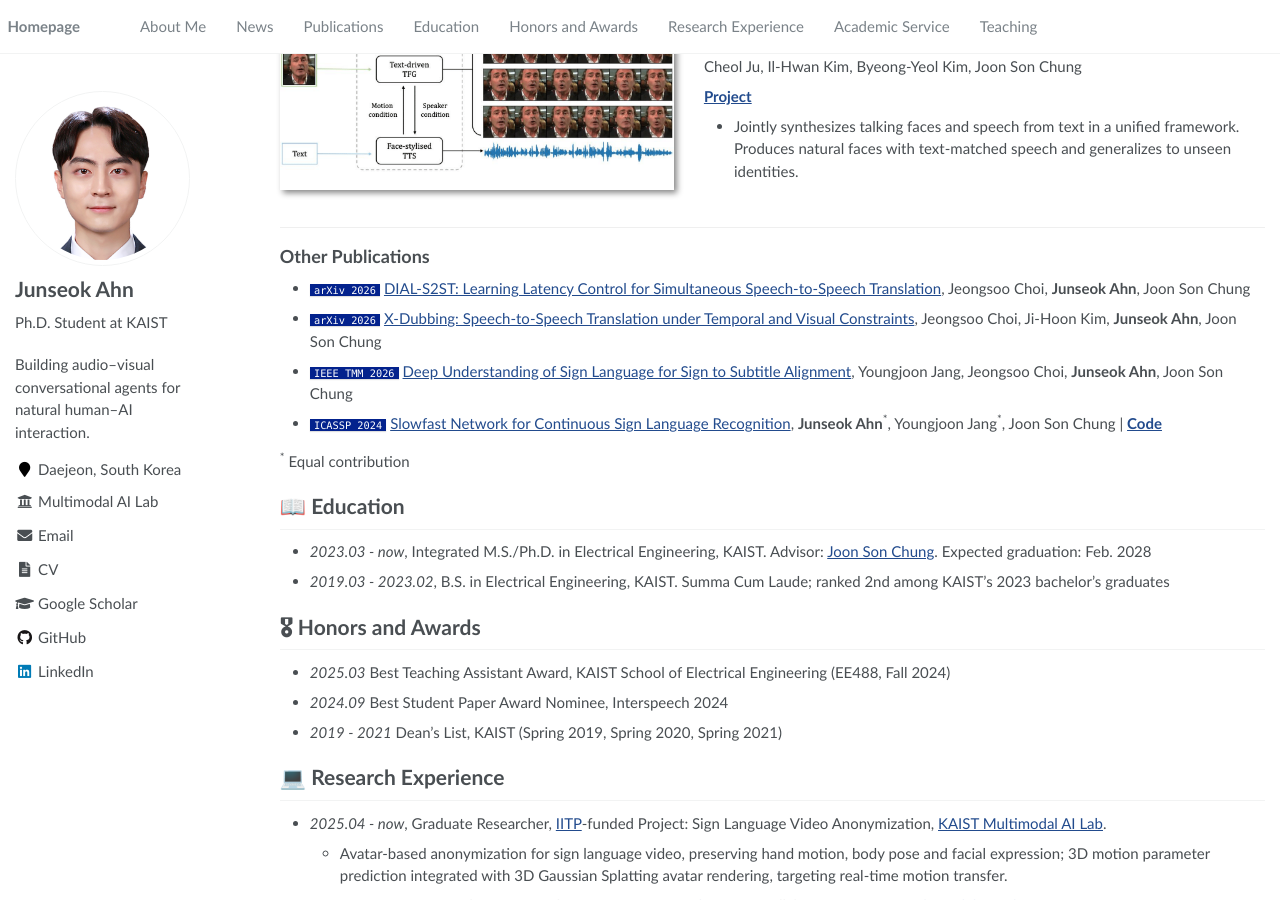
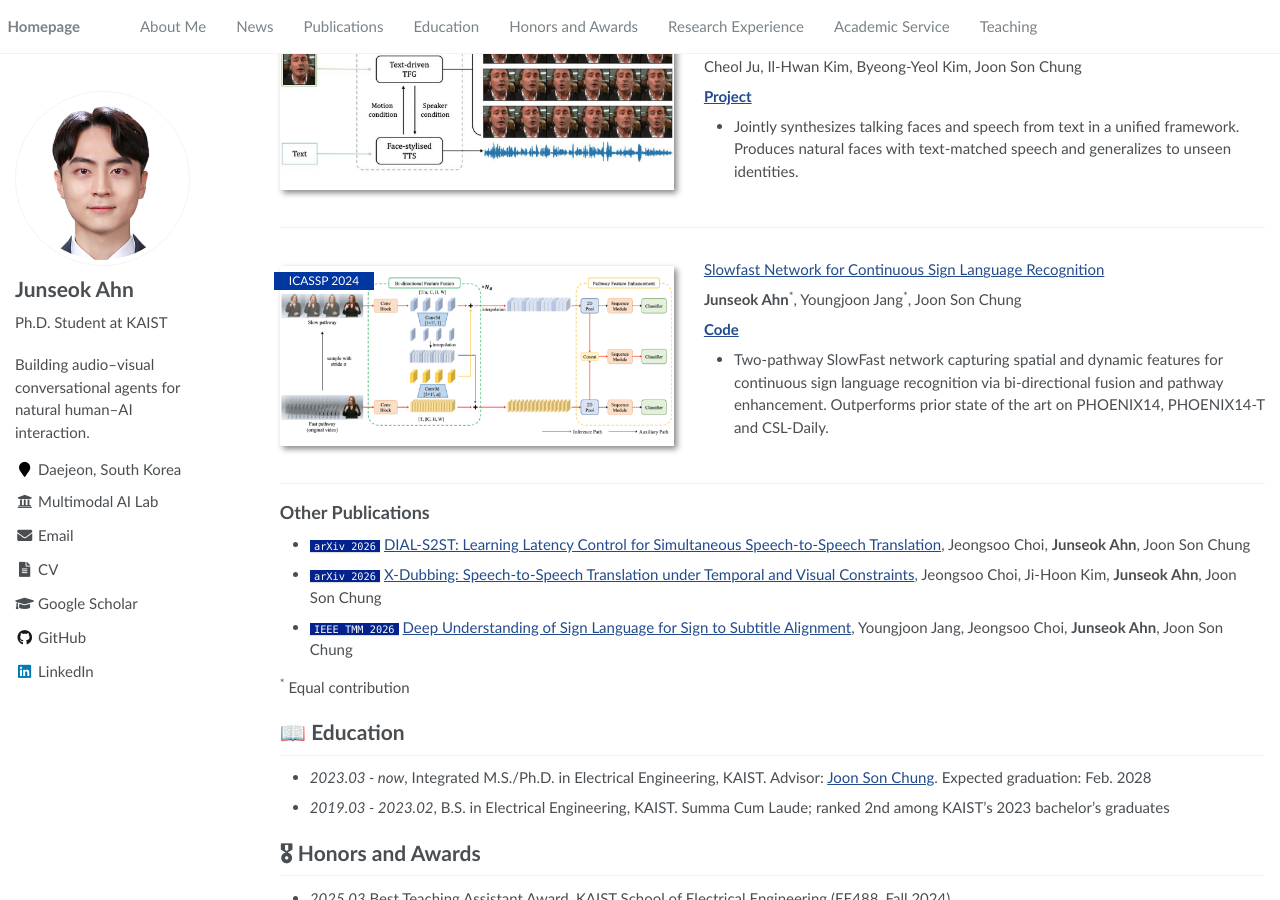
Before and after one commit to junseok520/junseok520.github.io, a Jekyll site: the page built from _pages/about.md, in a window 1280 px wide and 900 px high, scrolled down 1557 px. Built offline with Jekyll 4.4.1, drawn with Linux system fonts in a browser that asks for light colours.

Commit message:
Move Slowfast paper to Selected Publications
Co-Authored-By: Claude Sonnet 5.5 <noreply@anthropic.com>

```diff
--- a/_pages/about.md
+++ b/_pages/about.md
@@ -86,12 +86,23 @@ Youngjoon Jang<sup>*</sup>, Ji-Hoon Kim<sup>*</sup>, **Junseok Ahn**, Doyeop Kwa
 </div>
 </div>
 
+<div class='paper-box'><div class='paper-box-image'><div><div class="badge">ICASSP 2024</div><img src='assets/thumbs/1_slowfastsign.png' alt="Slowfast" width="100%"></div></div>
+<div class='paper-box-text' markdown="1">
+
+[Slowfast Network for Continuous Sign Language Recognition](https://ieeexplore.ieee.org/document/10445841)
+
+**Junseok Ahn**<sup>*</sup>, Youngjoon Jang<sup>*</sup>, Joon Son Chung
+
+[**Code**](https://github.com/kaistmm/SlowFastSign)
+- Two-pathway SlowFast network capturing spatial and dynamic features for continuous sign language recognition via bi-directional fusion and pathway enhancement. Outperforms prior state of the art on PHOENIX14, PHOENIX14-T and CSL-Daily.
+</div>
+</div>
+
 ## Other Publications
 
 - `arXiv 2026` [DIAL-S2ST: Learning Latency Control for Simultaneous Speech-to-Speech Translation](https://arxiv.org/abs/2610.32214), Jeongsoo Choi, **Junseok Ahn**, Joon Son Chung
 - `arXiv 2026` [X-Dubbing: Speech-to-Speech Translation under Temporal and Visual Constraints](https://arxiv.org/abs/2610.32042), Jeongsoo Choi, Ji-Hoon Kim, **Junseok Ahn**, Joon Son Chung
 - `IEEE TMM 2026` [Deep Understanding of Sign Language for Sign to Subtitle Alignment](https://ieeexplore.ieee.org/document/11433085), Youngjoon Jang, Jeongsoo Choi, **Junseok Ahn**, Joon Son Chung
-- `ICASSP 2024` [Slowfast Network for Continuous Sign Language Recognition](https://ieeexplore.ieee.org/document/10445841), **Junseok Ahn**<sup>*</sup>, Youngjoon Jang<sup>*</sup>, Joon Son Chung \| [**Code**](https://github.com/kaistmm/SlowFastSign)
 
 <sup>*</sup> Equal contribution
 
```
